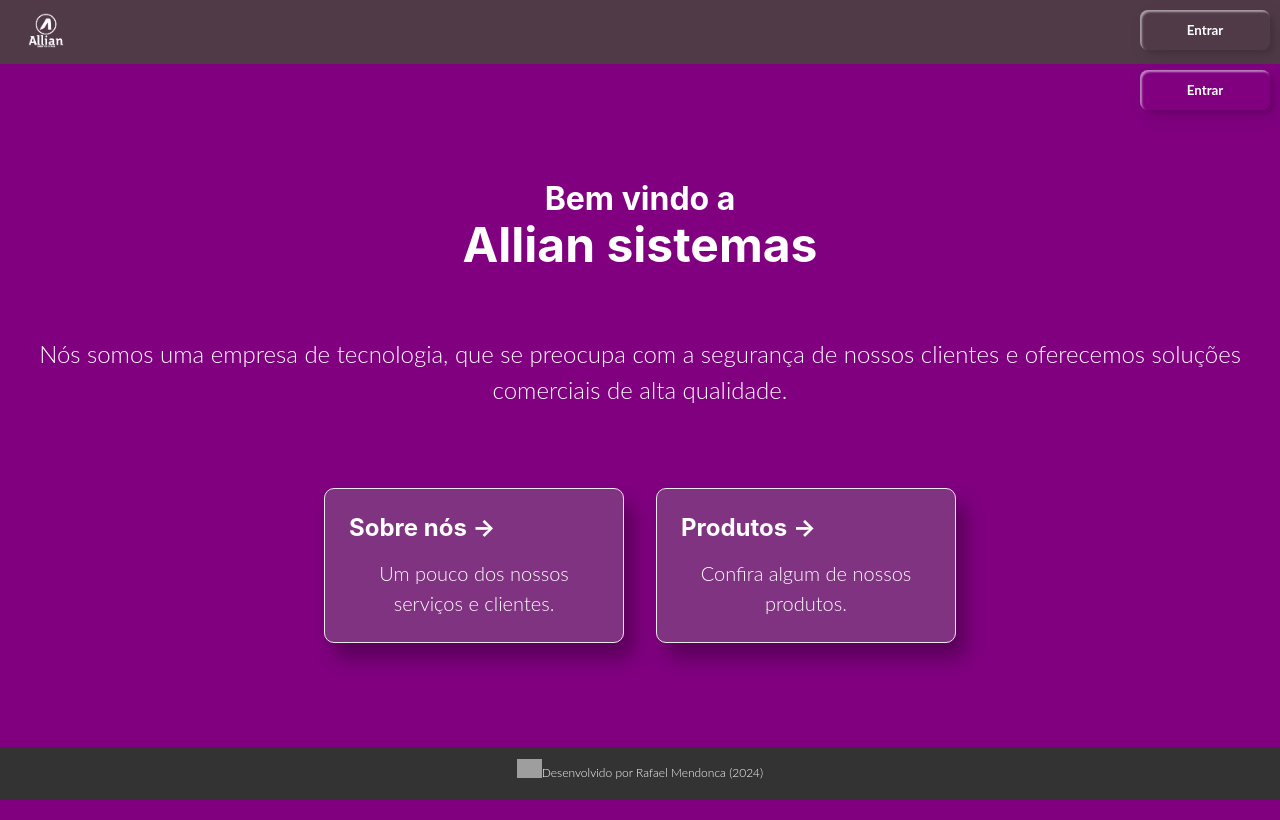
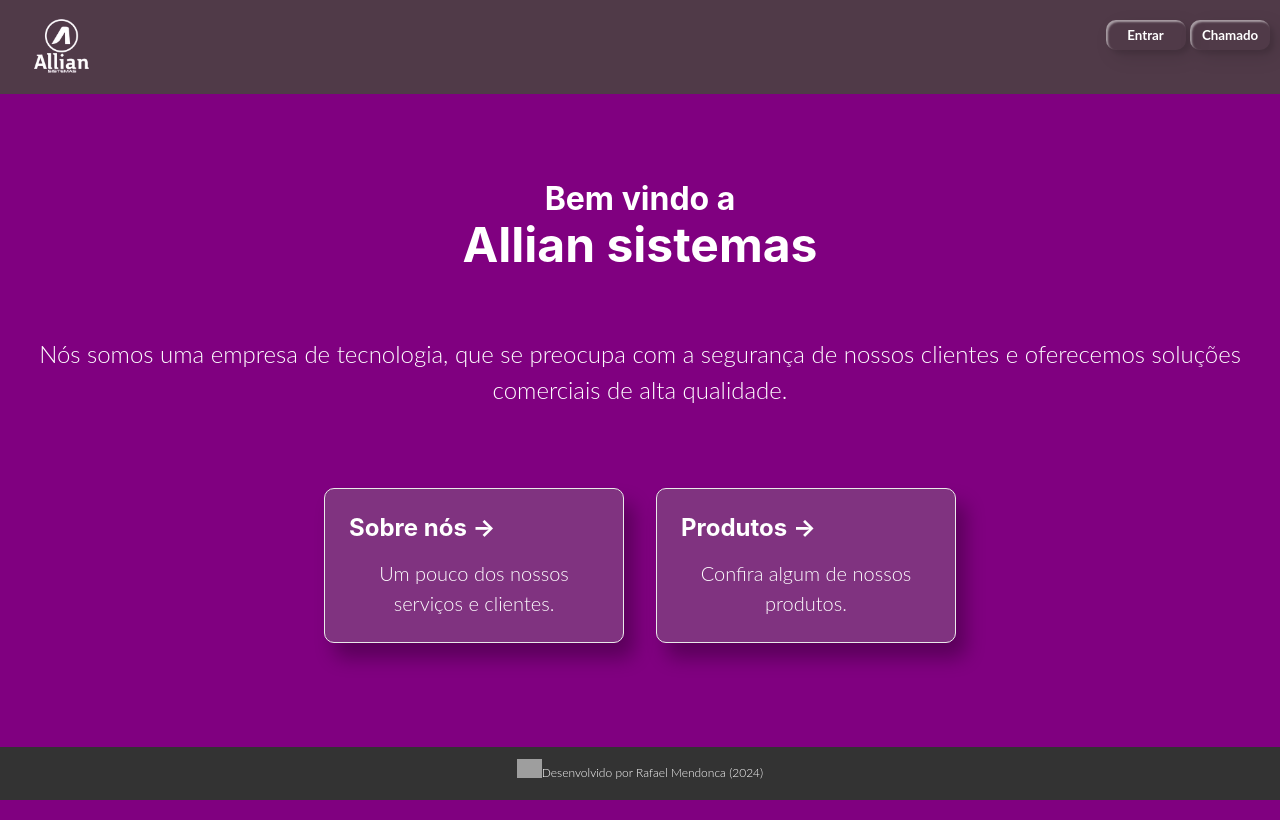
Before and after one commit to Rafael1102/site-allian, a plain HTML site: page index.html in a window 1280 px wide. Drawn offline with Linux system fonts and the light colour scheme; grey boxes are pictures that could not be loaded.

Commit message:
regular
Signed-off-by: rafa1102 <rafa.ro195@gmail.com>

```diff
--- a/index.html
+++ b/index.html
@@ -18,9 +18,10 @@
       </div>
       <div class="button-container">
           <a href="https://allian.pythonanywhere.com/accounts/login/">
-              <button class="custom-btn btn-1">Entrar</button><br><br>
-              <a href="chamado.html"></a>
               <button class="custom-btn btn-1">Entrar</button>
+              <a href="chamado.html">
+              <button class="custom-btn btn-1">Chamado</button>
+            </a>
           </a>
       </div>
   </nav>
--- a/style.css
+++ b/style.css
@@ -46,7 +46,7 @@
    }
 
    .logo {
-     height: 50px; /* Ajuste o tamanho conforme necessário */
+     height: 80px; /* Ajuste o tamanho conforme necessário */
    }
 
    .header {
@@ -198,7 +198,7 @@
    /* Estilo do botão fixo no topo */
    .button-container {
      position: fixed; /* Fixar no topo da página */
-     top: 0; /* Colocado no topo */
+     top: 10px; /* Colocado no topo */
      right: 0; /* Alinhado à direita */
      padding: 10px; /* Adiciona algum padding ao redor */
      z-index: 1000; /* Mantém o botão acima de outros elementos */
@@ -207,10 +207,10 @@
 
    /* Estilo do botão dentro do contêiner fixo */
    .custom-btn.btn-1 {
-     width: 130px; /* Ajuste conforme necessário */
-     height: 40px; /* Ajuste conforme necessário */
+     width: 80px; /* largura */
+     height: 30px; /* Ajuste conforme necessário */
      color: #ffffff;
-     border-radius: 8px;
+     border-radius: 10px;/*Arredondamento*/
      padding: 5px 10px; /* Adiciona padding interno */
      background-color: transparent; /* Fundo transparente */
      border: none; /* Remove a borda */
```
